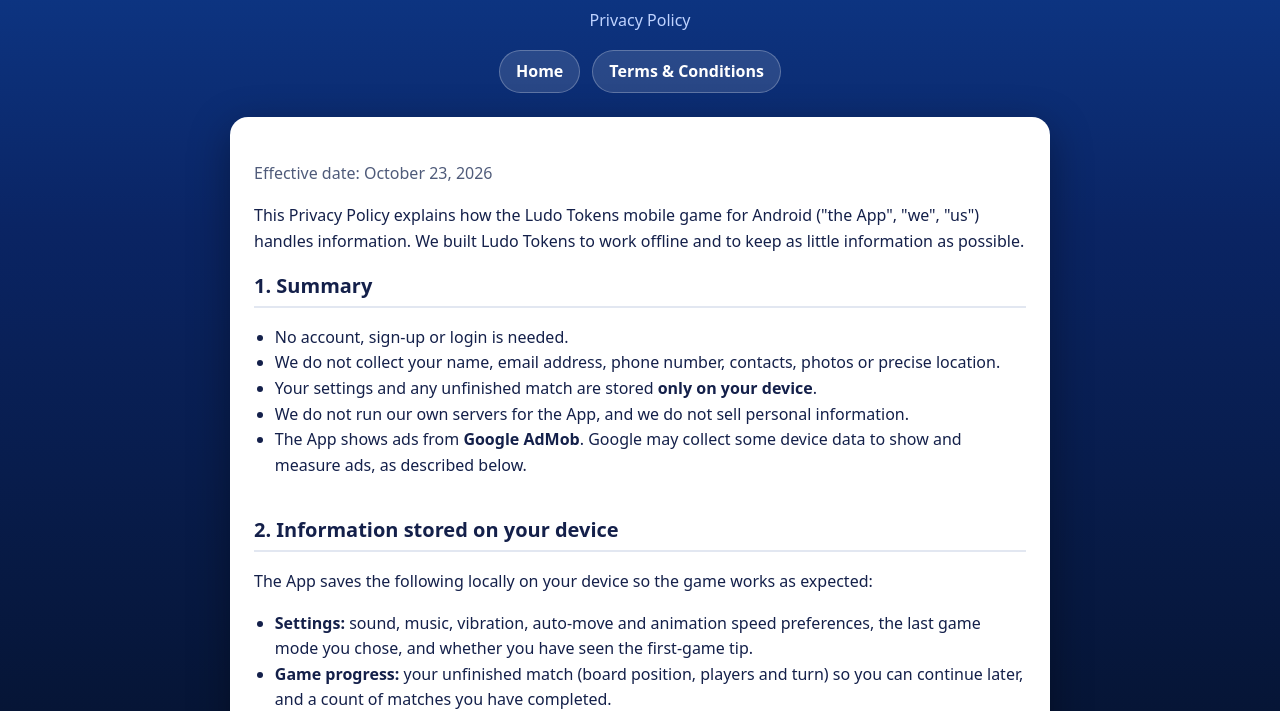
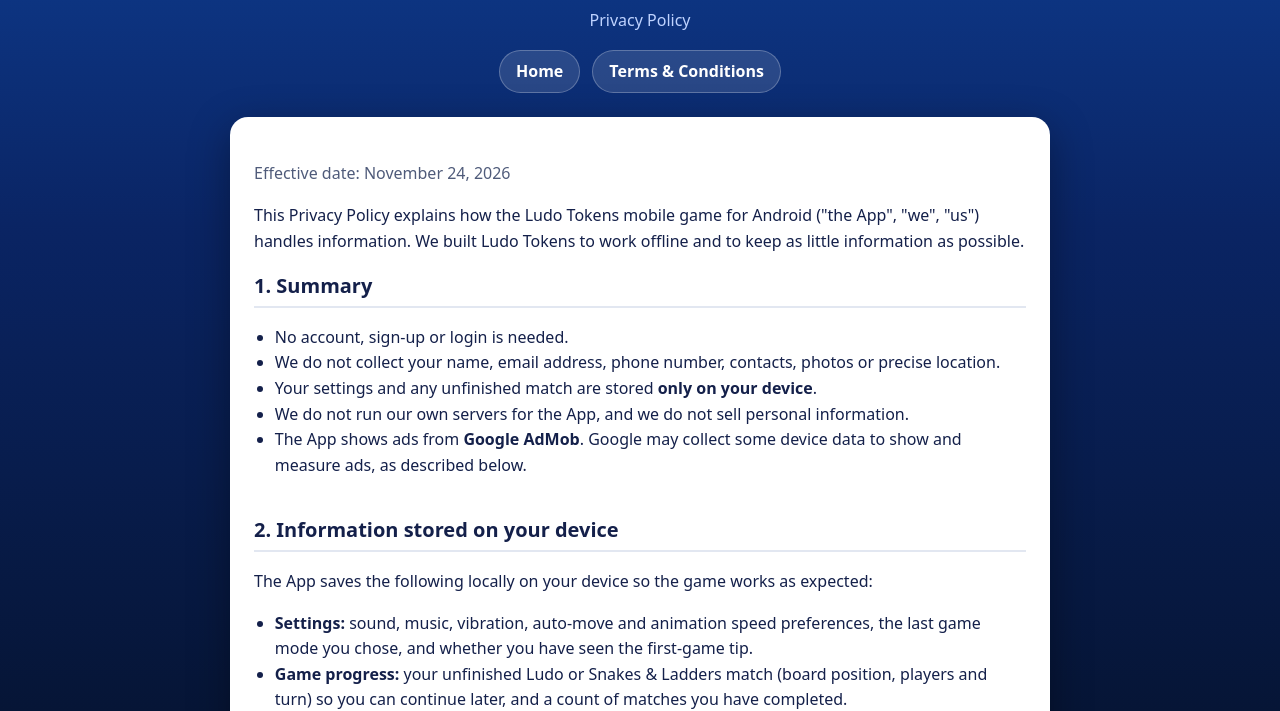
Before and after one commit to connecttodroidstack/ludo-play, a plain HTML site: page privacy.html in a window 1280 px wide. Shown: the part 89-800 px from the top of the page. Drawn offline with Linux system fonts and the light colour scheme.

Commit message:
Update privacy.html

```diff
--- a/privacy.html
+++ b/privacy.html
@@ -17,7 +17,7 @@
     </nav>
   </header>
   <main>
-    <p class="muted">Effective date: October 23, 2026</p>
+    <p class="muted">Effective date: November 24, 2026</p>
 
     <p>This Privacy Policy explains how the Ludo Tokens mobile game for Android ("the App", "we", "us") handles
       information. We built Ludo Tokens to work offline and to keep as little information as possible.</p>
@@ -35,7 +35,7 @@
     <p>The App saves the following locally on your device so the game works as expected:</p>
     <ul>
       <li><strong>Settings:</strong> sound, music, vibration, auto-move and animation speed preferences, the last game mode you chose, and whether you have seen the first-game tip.</li>
-      <li><strong>Game progress:</strong> your unfinished match (board position, players and turn) so you can continue later, and a count of matches you have completed.</li>
+      <li><strong>Game progress:</strong> your unfinished Ludo or Snakes &amp; Ladders match (board position, players and turn) so you can continue later, and a count of matches you have completed.</li>
     </ul>
     <p>This information never leaves your device through the App, and we cannot access it. You can delete it at any
       time by clearing the App's storage (Android Settings → Apps → Ludo Tokens → Storage → Clear storage) or by uninstalling the App.</p>
```
